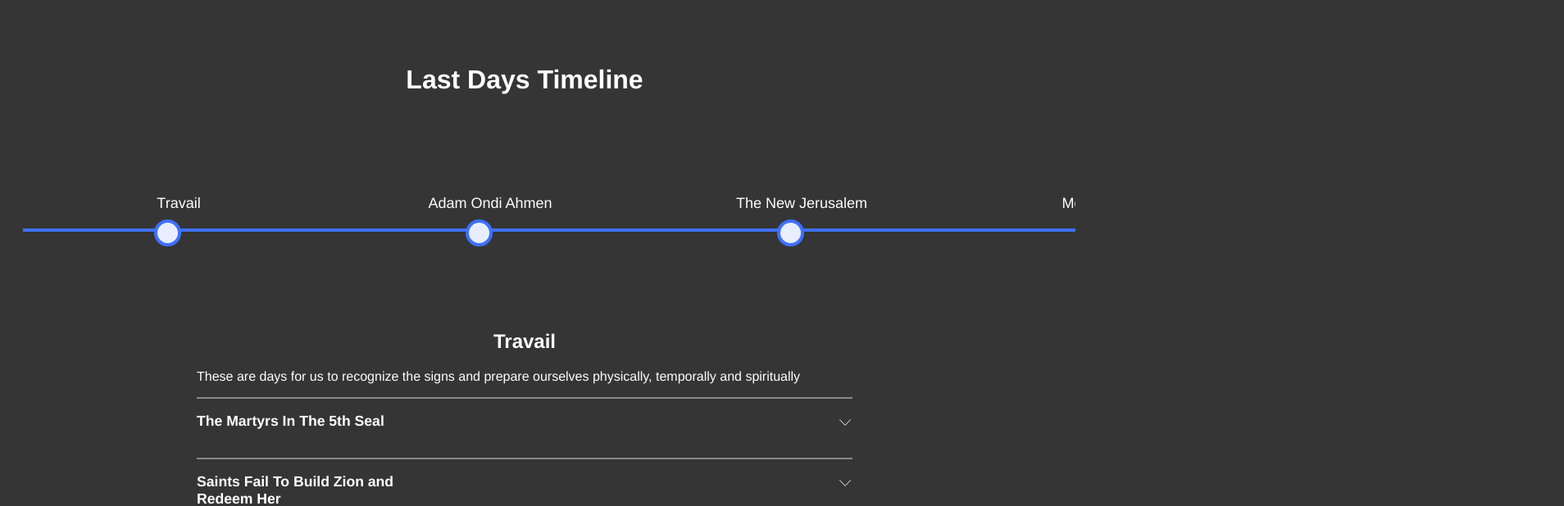
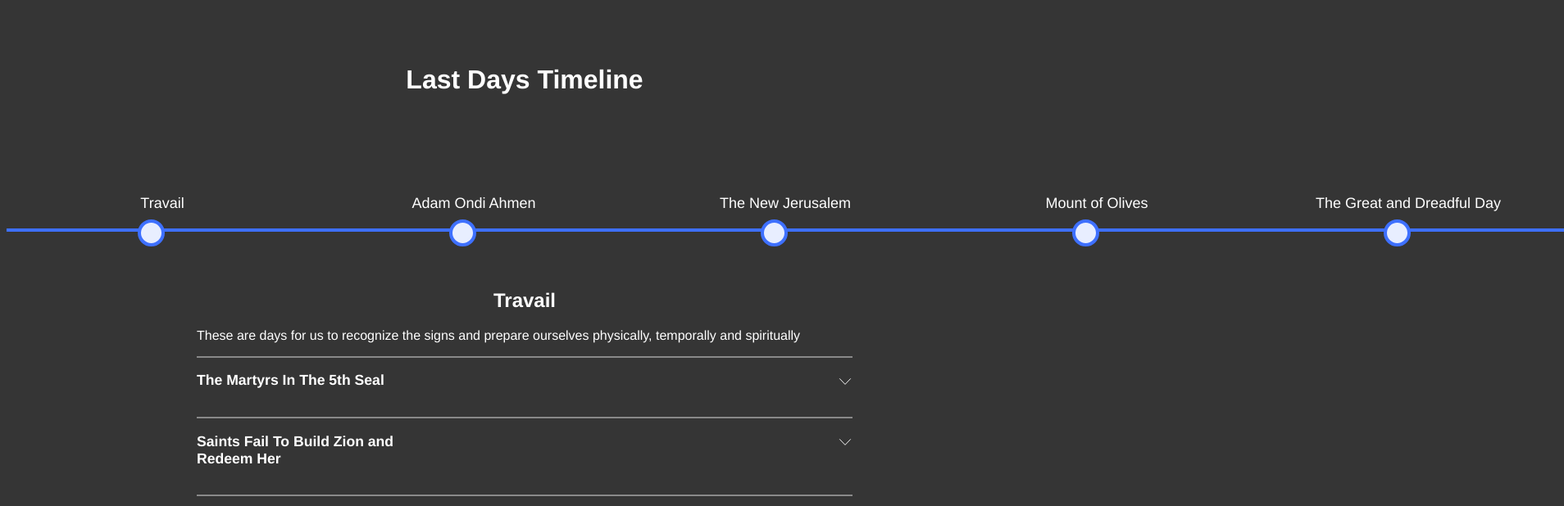
Before and after one commit to AndySouthwick/macro-lastday-timeline, a Vue app: page / in a window 1280 px wide. Shown: the top 618 px of the page at 82% size, 1908 px wide, since content can reach past the window. Built offline with nearby package versions, Linux system fonts and the light colour scheme.

Commit message:
fix(timeline): ui fixes

```diff
--- a/src/components/MacroLastDaysTimeline.vue
+++ b/src/components/MacroLastDaysTimeline.vue
@@ -219,8 +219,12 @@ ul li {
 }
 .swiper-container {
   width: 100%;
+}
+@media (max-width:400) {
+  .swiper-container {
+  width: 100%;
   overflow: hidden;
-  padding: 0 20px 30px 20px;
+}
 }
 .swiper-slide {
   width: 250px;
```
